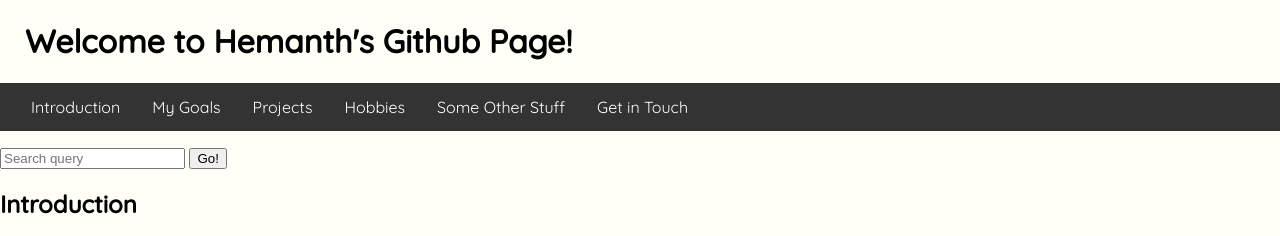
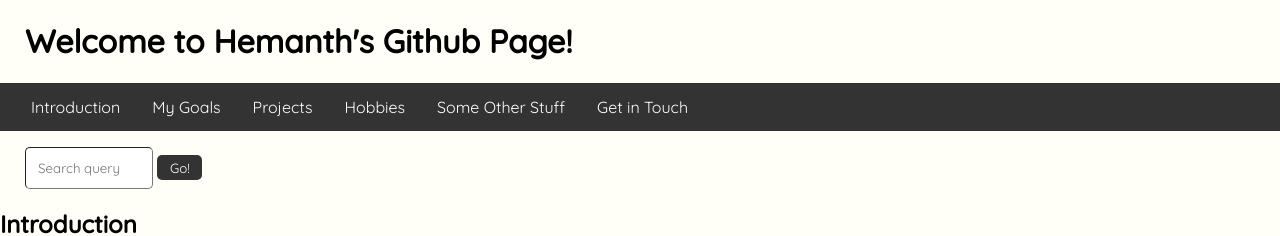
Before and after one commit to hbattu73/wi21-cse110-lab3, a plain HTML site: page index.html in a window 1280 px wide. Shown: the top 236 px of the page. Drawn offline with Linux system fonts and the light colour scheme.

Commit message:
fixed search-query format

```diff
--- a/site.css
+++ b/site.css
@@ -31,3 +31,26 @@ nav ul li a {
 nav ul li a:hover:not(.active) {
     background-color: #111;
 }
+nav form input[type = search] {
+    width: 10%;
+    padding: 12px 12px;
+    /* margin: 8px 0; */
+    margin-left: 25px;
+    border-width: 1px;
+    box-sizing: border-box;
+    border-radius: 5px;
+    font-family: 'Quicksand', sans-serif;
+}
+nav form input[type = submit] {
+    background-color: #333;
+    width: 45px;
+    height: 25px;
+    color: white;
+    border: none;
+    border-radius: 5px;
+    font-family: 'Quicksand', sans-serif;
+    cursor: pointer;
+}
+nav form input[type = submit]:hover {
+    background-color: #111;
+}
```
